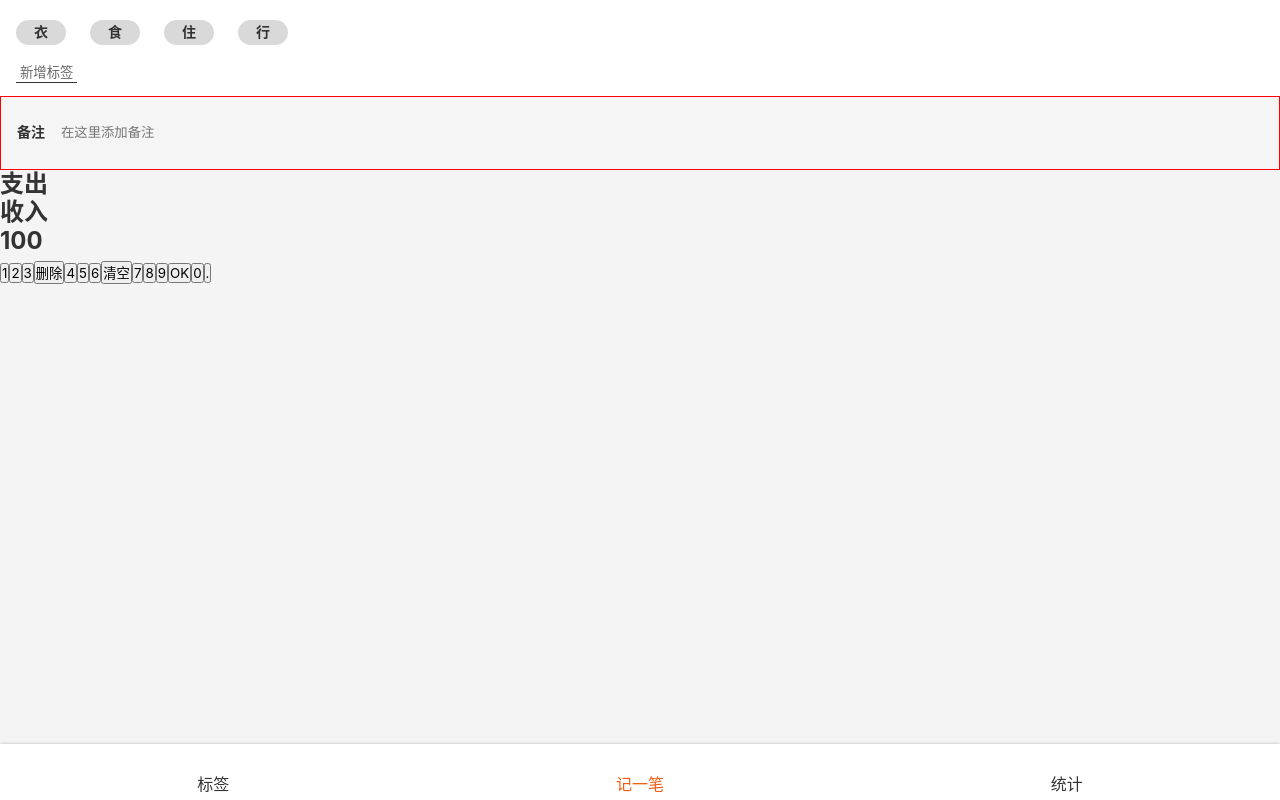
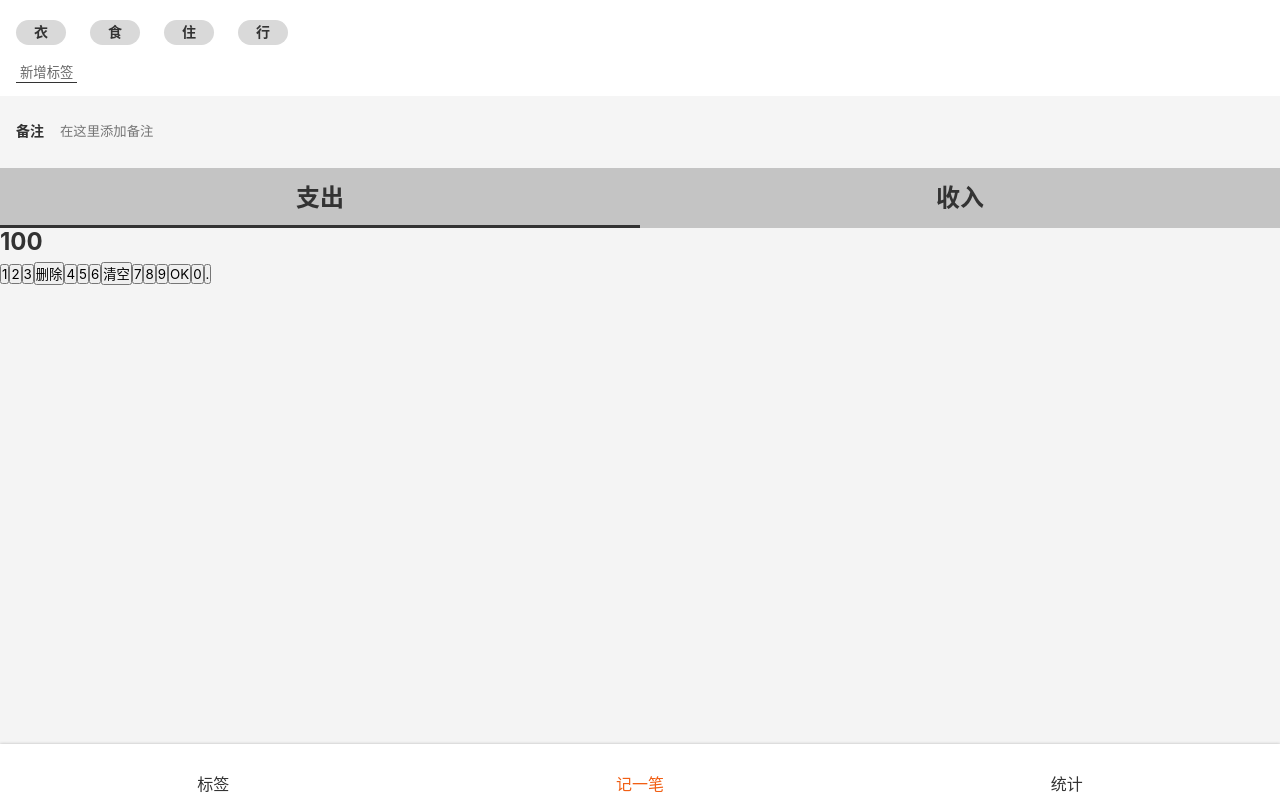
Before and after one commit to 123164867376464646/morney-react, a React app: page /#/money in a window 1280 px wide. Built offline with nearby package versions, Linux system fonts and the light colour scheme.

Commit message:
Money 组件之 Type UI完成

```diff
--- a/src/views/Money.tsx
+++ b/src/views/Money.tsx
@@ -29,7 +29,6 @@
   }
 `;
 const NotesSection = styled.section`
-  border: 1px solid red;
   background: #f5f5f5;
   padding: 0 16px;
   font-size: 14px;
@@ -47,11 +46,35 @@
       width: 100%;
       background: none;
       border: none;
-			height:72px;
+      height: 72px;
     }
   }
 `;
 const TypeSection = styled.section`
+  font-size: 24px;
+
+  > ul {
+    display: flex;
+    background: #c4c4c4;
+
+    li {
+      width: 50%;
+      text-align: center;
+      padding: 16px 0;
+      position: relative;
+
+      &.selected::after {
+        content: '';
+        display: block;
+        height: 3px;
+        background: #333;
+				position: absolute;
+				bottom:0;
+				width: 100%;
+				left: 0;
+      }
+    }
+  }
 `;
 const NumberPadSection = styled.section`
 `;
@@ -72,12 +95,12 @@
 			<NotesSection>
 				<label>
 					<span>备注</span>
-					<input type="text" placeholder='在这里添加备注'/>
+					<input type="text" placeholder="在这里添加备注"/>
 				</label>
 			</NotesSection>
 			<TypeSection>
 				<ul>
-					<li>支出</li>
+					<li className="selected">支出</li>
 					<li>收入</li>
 				</ul>
 			</TypeSection>
```
